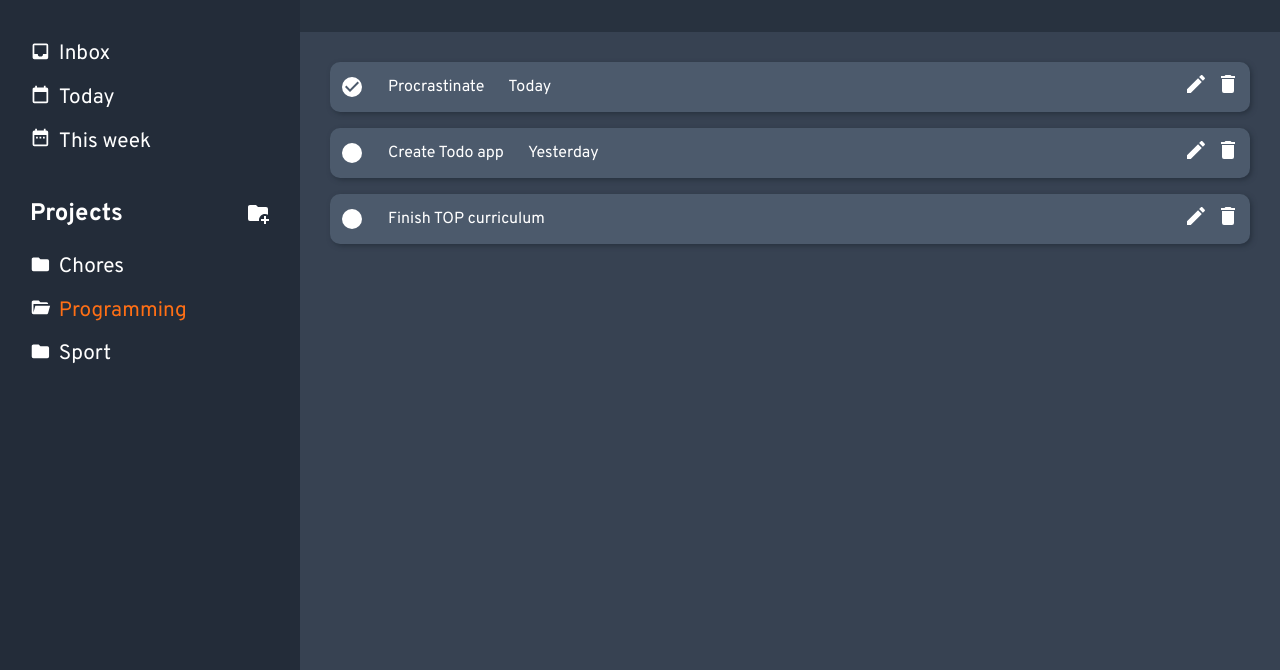
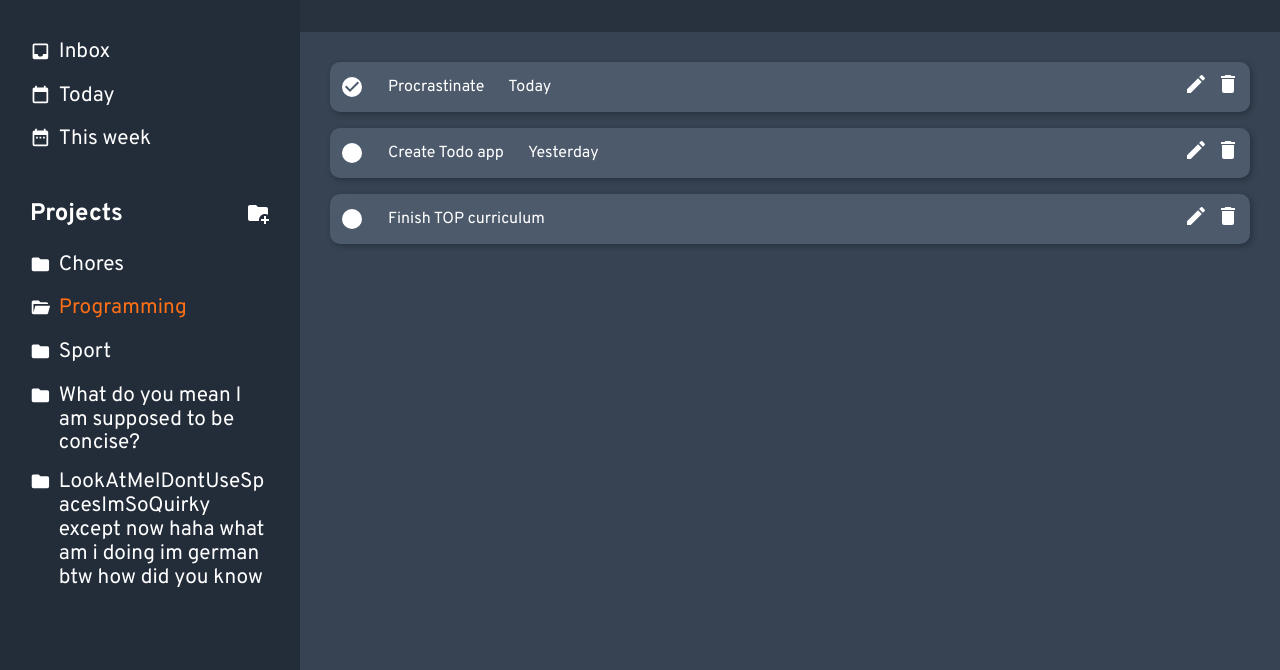
Before and after one commit to PetraCore/todo-list, a website built with webpack: page src/index.html in a window 1280 px wide. Shown: the part 81-751 px from the top of the page. Built offline with nearby package versions, Linux system fonts and the light colour scheme.

Commit message:
Fix projects' grid blowout bug on long user input

```diff
--- a/src/modules/appController.js
+++ b/src/modules/appController.js
@@ -147,6 +147,8 @@ export default class AppController {
         const chores = this.#todoController.addProject('Chores');
         const programming = this.#todoController.addProject('Programming');
         const sport = this.#todoController.addProject('Sport');
+        const annoyingProject1 = this.#todoController.addProject('What do you mean I am supposed to be concise?');
+        const annoyingProject2 = this.#todoController.addProject('LookAtMeIDontUseSpacesImSoQuirky except now haha what am i doing im german btw how did you know');
 
         chores.addTodo('Buy groceries', 'pierogies, 1 jar of pickles, 2 loafs of bread, 2 sticks of butter', 'Tomorrow', 1);
         chores.addTodo('Vacuum the apartment', '', 'Today', 2);
--- a/src/style.css
+++ b/src/style.css
@@ -62,7 +62,7 @@ body {
     list-style-type: none;
 
     display: grid;
-    grid-template: min-content / 1fr;
+    grid-template: min-content / minmax(0, 1fr);
     gap: 15px;
 }
 
@@ -74,10 +74,10 @@ body {
     color: inherit;
 
     font-size: 1.3em;
+    text-align: left;
 
     display: flex;
     justify-content: center;
-    align-items: center;
     gap: 8px;
 
     &:hover {
@@ -160,6 +160,12 @@ body {
 }
 
 .project-name {
+    /*
+        Even though "word-break: break-word" is deprecated, it appears that it
+        is the only workaround around this inherent grid bug:
+        https://github.com/rachelandrew/gridbugs/issues/46
+    */
+    word-break: break-word;
     margin: 0;
 }
 
```
Also changed, not shown: dist/main.js.
